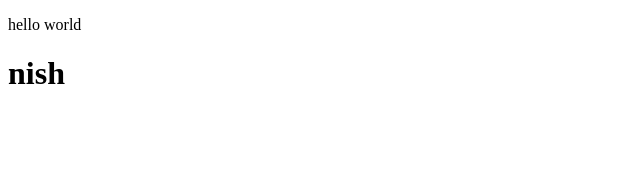
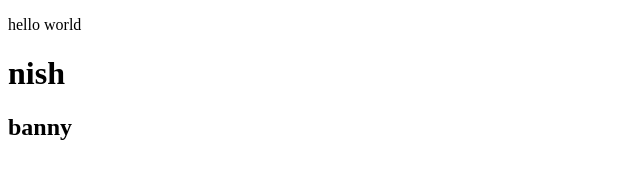
Before and after one commit to Nish-creator/hello-world, a plain HTML site: page index.html in a window 1280 px wide. Shown: the whole page, without its empty margins (0-640 px from the left). Drawn offline with Linux system fonts and the light colour scheme.

Commit message:
added heading 2

```diff
--- a/index.html
+++ b/index.html
@@ -9,5 +9,6 @@
 <body>
  <p>hello world</p>
  <h1>nish</h1>
+ <h2>banny</h2>
 </body>
 </html>
```
